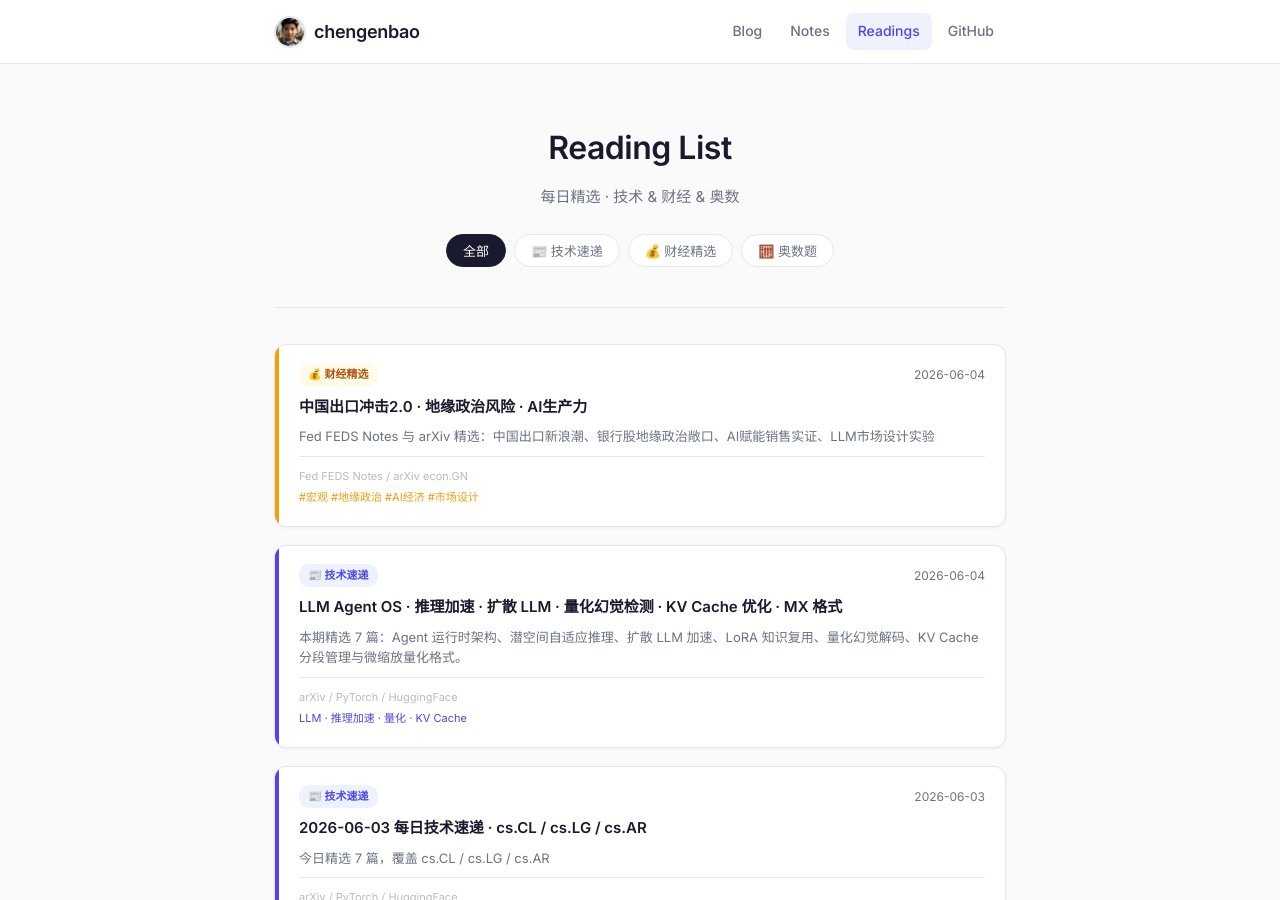
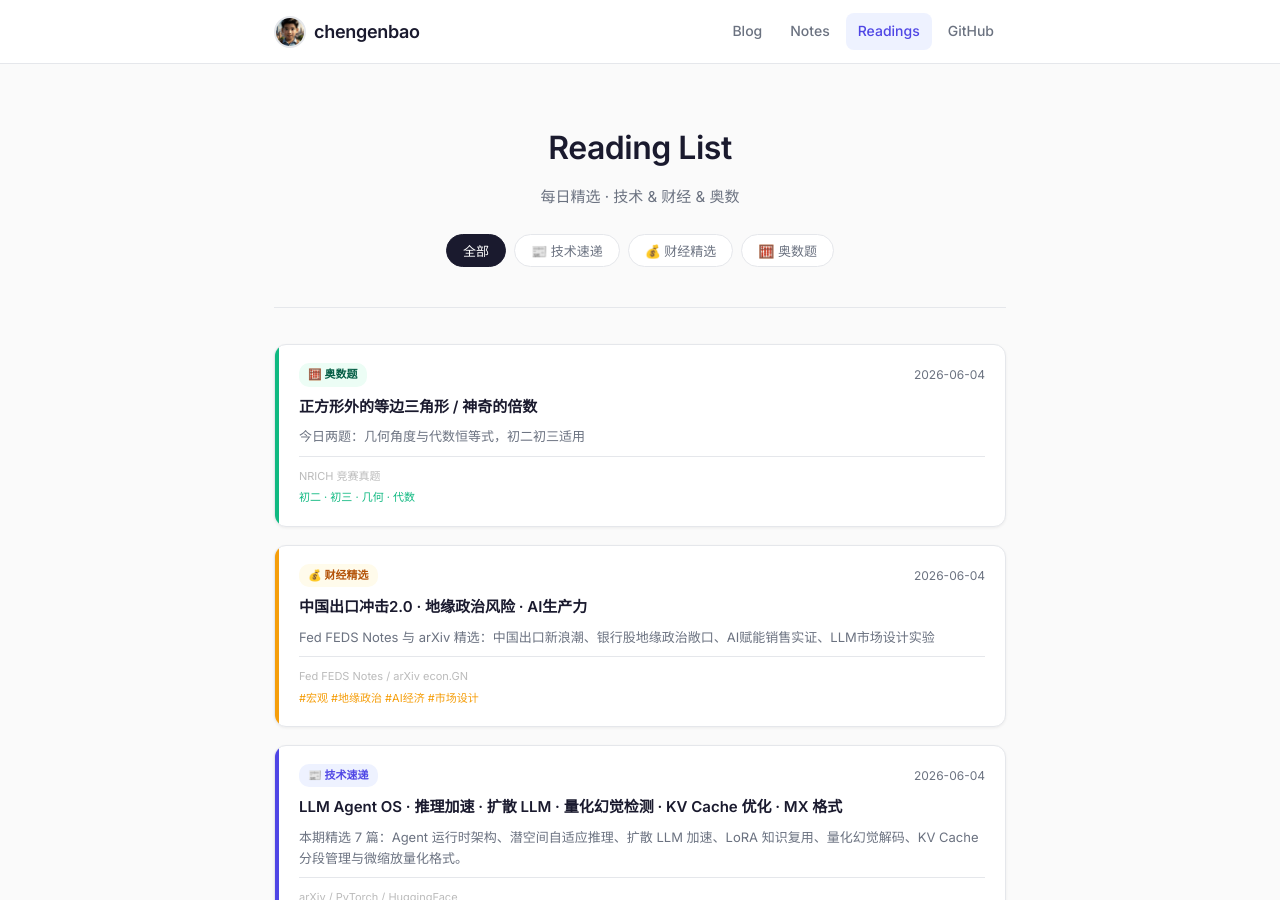
Before and after one commit to chengenbao/chengenbao.github.io, a Jekyll site: the page built from reading-list/index.md, in a window 1280 px wide and 900 px high. Built offline with Jekyll 4.4.1, drawn with Linux system fonts in a browser that asks for light colours.

Commit message:
add math card 2026-06-04

```diff
--- a/reading-list/index.md
+++ b/reading-list/index.md
@@ -18,6 +18,7 @@
   </div>
 
   <div class="rl-grid">
+<a class="rl-card math" href="/reading-list/2026-06-04-math/"><div class="rl-accent"></div><div class="rl-body"><div class="rl-top"><span class="rl-badge math">🧮 奥数题</span><time>2026-06-04</time></div><h2>正方形外的等边三角形 / 神奇的倍数</h2><p>今日两题：几何角度与代数恒等式，初二初三适用</p><div class="rl-meta"><span class="rl-source">NRICH 竞赛真题</span><span class="rl-tags">初二 · 初三 · 几何 · 代数</span></div></div></a>
 <a class="rl-card finance" href="/reading-list/2026-06-04-finance-daily/">
   <div class="rl-accent"></div>
   <div class="rl-body">
```
